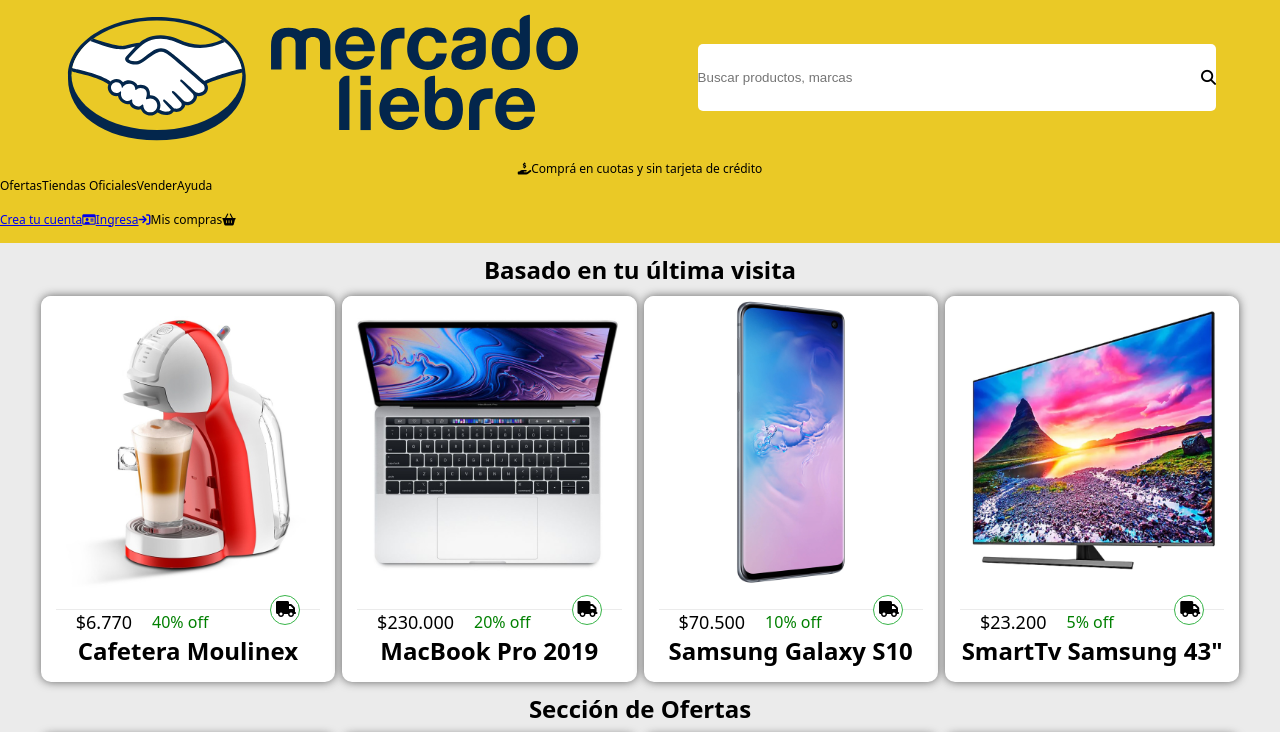
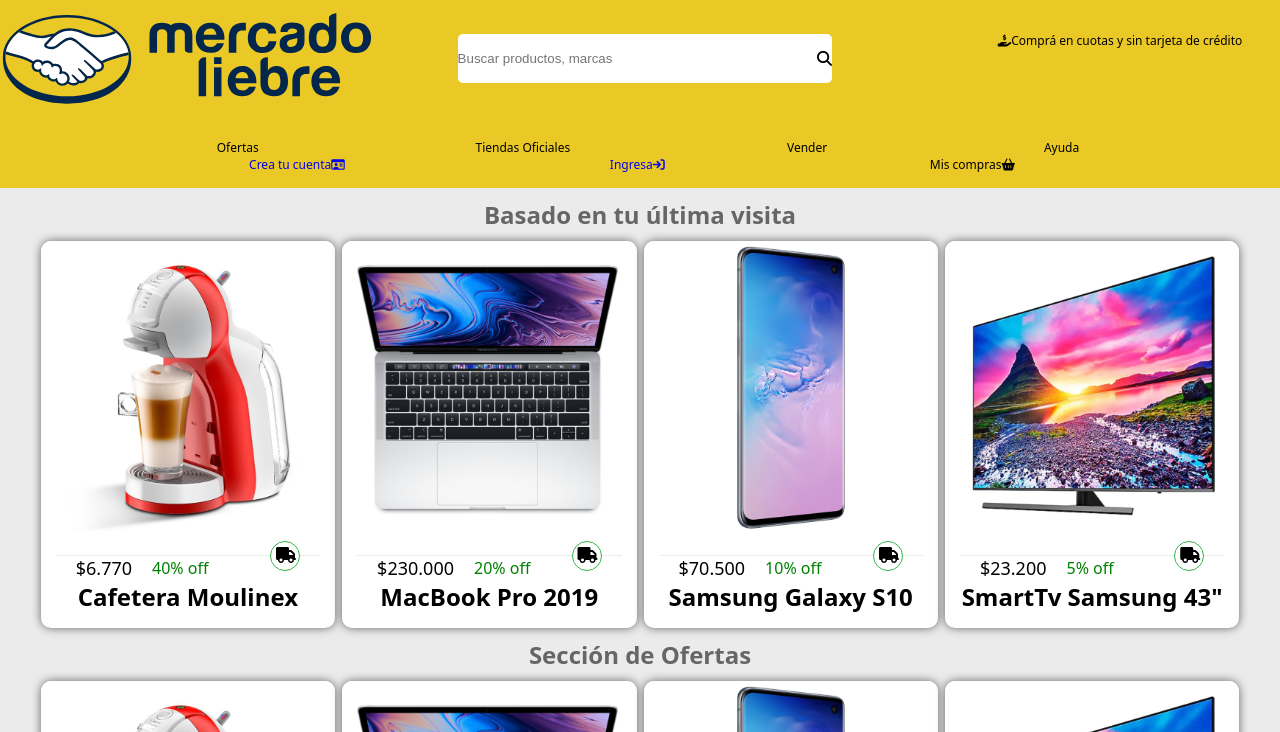
Before and after one commit to lautarosaya/mercado-liebre, a website: page views/index.html in a window 1280 px wide. Shown: the top 732 px of the page. Drawn offline with Linux system fonts and the light colour scheme.

Commit message:
index casi terminado

```diff
--- a/package.json
+++ b/package.json
@@ -4,7 +4,8 @@
   "description": "",
   "main": "app.js",
   "scripts": {
-    "start": "node app.js"
+    "start": "node app.js",
+    "dev": "nodemon app.js"
   },
   "keywords": [],
   "author": "",
--- a/public/css/style.css
+++ b/public/css/style.css
@@ -253,12 +253,37 @@
 .ul-f-item{
   list-style: none;
 }
+
+
+.mt-3{
+  margin-top: 3rem;
+}
+
+
+
+.color-titulo{
+  color: #666666;
+}
+
+.t-d-none{
+  text-decoration: none;
+}
+
+.t-d-none:visited{
+  color: black;
+}
+
+
 /* Media queris */
 
 @media (min-width: 481px) {
   /* tablet */
   .product-shadow {
     box-shadow: 0px 0px 10px rgb(100, 100, 100);
+  }
+
+  .mb-1{
+    margin-bottom: 1rem;
   }
 
   .m-down{
@@ -272,15 +297,18 @@
   /* NAVBAR */
   .nav-class {
     display: flex;
-    justify-content: space-around;
+    justify-content: space-between;
+    flex-direction: row;
+    gap: 1rem;
   }
 
-  /* .ul-f-item {
+  .ul-f-item {
     display: flex;
     flex-direction: row;
     list-style: none;
-    margin: 15px;
-  } */
+    gap: 1rem;
+    text-align: center;
+  }
 
   .burger-menu {
     display: none;
@@ -293,25 +321,7 @@
   .a-f {
     flex-basis: 48%;
   }
-  /* .header-flex-container-dos {
-    display: flex;
-    flex-direction: row;
-  } */
 
-  /* .header-flex-container-dos p i {
-    margin-top: 10px;
-  } */
-  /* .header-flex-container img {
-    width: 33vw;
-    height: 40px;
-    margin-top: 20px;
-  } */
-
-  /* .header-flex-container .search-f {
-    width: 33vw;
-    height: 30px;
-    margin-top: 25px;
-  } */
 }
 
 @media (min-width: 769px) {
@@ -323,8 +333,25 @@
     justify-content: center;
   }
 
+  .mt-2{
+    margin-top: 2rem;
+  }
 
+  .ml-1{
+    margin-left: 1rem;
+  }
 
+  .mr-1{
+    margin-right: 1rem;
+  }
+
+  .justify-content-sb{
+    justify-content: space-between;
+  }
+
+  .justify-content-c{
+    justify-content: center;
+  }
 
   /* laptop */
   .product-shadow {
@@ -332,46 +359,36 @@
   }
   .nav-class {
     display: flex;
-    justify-content: space-around;
+    justify-content: space-between;
   }
 
   .ul-f-item {
     display: flex;
-    flex-direction: row;
+    justify-content: space-evenly;
+    gap: 1rem;
     list-style: none;
   }
   .child-burger-menu {
     display: none;
   }
 
+  .m-1{
+    margin: 1rem;
+  }
+
   .a-f {
     flex-basis: 23%;
   }
 
-  /* .header-flex-container-dos {
-    display: flex;
-    flex-direction: row;
-  } */
+  .vw-90{
+    width: 65vw;
+  }
 
-  /* .header-flex-container-dos p i {
-    margin-top: 10px;
-    flex-basis: 33%;
-  } */
-  /* .header-flex-container img {
-    flex-basis: 33%;
-    height: 40px;
-    margin-top: 20px;
-  } */
+  .parrafo-center{
+    width: 25vw;
+    margin-top: 2rem;
+  }
 
-  /* .header-flex-container .search-f {
-    flex-basis: 33%;
-    height: 30px;
-    margin-top: 25px;
-  } */
-  /* .header-flex-container {
-    display: flex;
-    justify-content: space-around;
-  } */
 }
 
 @media (min-width: 1280px) {
--- a/views/index.html
+++ b/views/index.html
@@ -24,8 +24,10 @@
   </head>
   <body>
     <header class="header-color">
-      <div class="d-f f-d-row f-w jc-c">
-        <div class="d-f f-d-row f-w vw-90 jc-sb m-up a-i-center">
+      <div class="d-f f-d-row f-w jc-c justify-content-sb">
+        <div
+          class="d-f f-d-row f-w vw-90 jc-sb m-up a-i-center justify-content-sb"
+        >
           <img src="/images/logo-mercado-liebre.svg" class="w-50" />
           <div class="d-f w-50 h-50">
             <input
@@ -38,33 +40,37 @@
             </div>
           </div>
         </div>
-        <p class="parrafo-center">
+        <div class="parrafo-center mb-1">
           <i class="fa-solid fa-hand-holding-dollar"></i>Comprá en cuotas y sin
           tarjeta de crédito
-        </p>
+        </div>
       </div>
 
-      <nav class="nav-class">
-        <ul class="ul-f-item">
+      <nav class="nav-class mt-2">
+        <div class="ml-1">
+          <ul class="ul-f-item w-100">
             <li>Ofertas</li>
             <li>Tiendas Oficiales</li>
             <li>Vender</li>
             <li>Ayuda</li>
           </ul>
-        <br />
-        <ul class="ul-f-item">
+        </div>
+
+        <div class="mr-1">
+          <ul class="ul-f-item w-100">
             <li>
-            <a href="/register"
+              <a href="/register" class="t-d-none"
                 >Crea tu cuenta<i class="fa-regular fa-id-card"></i
               ></a>
             </li>
             <li>
-            <a href="/login"
+              <a href="/login" class="t-d-none"
                 >Ingresa<i class="fa-solid fa-arrow-right-to-bracket"></i
               ></a>
             </li>
             <li>Mis compras<i class="fa-solid fa-basket-shopping"></i></li>
           </ul>
+        </div>
       </nav>
       <div class="d-f t-c jc-c">
         <i class="fa-solid fa-bars burger-menu"></i>
@@ -72,7 +78,7 @@
     </header>
 
     <main class="m-center">
-      <h2 class="tamaño-titulares m-up m-down m-down-h2">
+      <h2 class="tamaño-titulares m-up m-down m-down-h2 color-titulo">
         Basado en tu última visita
       </h2>
       <section class="s-f d-f jc-c f-w">
@@ -133,7 +139,9 @@
           </div>
         </article>
       </section>
-      <h2 class="tamaño-titulares m-down m-up m-down-h2">Sección de Ofertas</h2>
+      <h2 class="tamaño-titulares m-down m-up m-down-h2 color-titulo">
+        Sección de Ofertas
+      </h2>
       <section class="s-f d-f jc-c f-w">
         <article class="article-bg product-shadow a-f vw-90 m-down b-r-product">
           <img
@@ -194,7 +202,7 @@
       </section>
     </main>
 
-    <footer>
+    <footer class="mt-3">
       <div>
         <div class="icons-footer">
           <i class="fa-solid fa-credit-card"></i>
```
Lines whose indentation alone changed are shown as unchanged.
